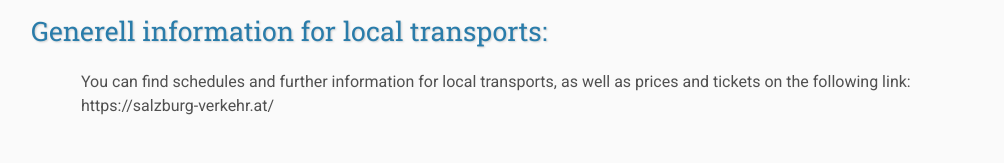
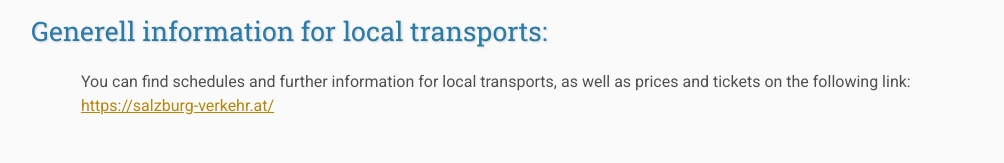
Before and after one commit to RL4AA/RL4AA24, a plain HTML site: page directions/index.html in a window 1280 px wide. Shown: the part 1698-1861 px from the top of the page, without its empty margins (109-1113 px from the left). Drawn offline with Linux system fonts and the light colour scheme; files that its build step writes are made by us from their sources.

Commit message:
Update index.html

```diff
--- a/directions/index.html
+++ b/directions/index.html
@@ -84,7 +84,7 @@
 
     <p>
         You can find schedules and further information for local transports, as well as prices and tickets on the following link:
-        https://salzburg-verkehr.at/
+        <a>https://salzburg-verkehr.at/</a>
     </p>
 
     <h2>Where to stay?</h2>
```
